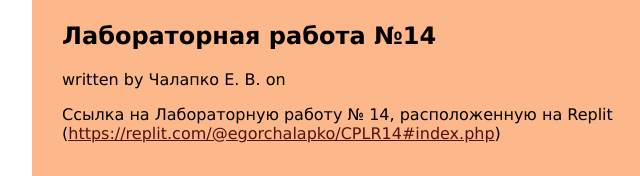
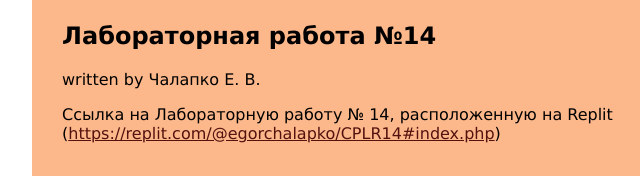
Before and after one commit to EgorChalapko/EgorChalapkoCP.github.io, a plain HTML site: page blog/laboratornaya-rabota-14/index.html in a window 1280 px wide. Shown: the part 225-401 px from the top of the page, 198-838 px from the left. Drawn offline with Linux system fonts and the light colour scheme.

Commit message:
Update index.html

```diff
--- a/blog/laboratornaya-rabota-14/index.html
+++ b/blog/laboratornaya-rabota-14/index.html
@@ -28,7 +28,7 @@
 
       Чалапко Е. В.
 
-    on
+
   </p>
   <p>Ссылка на Лабораторную работу № 14, расположенную на Replit
 (<a href="https://replit.com/@egorchalapko/CPLR14#index.php">https://replit.com/@egorchalapko/CPLR14#index.php</a>)</p>
```
